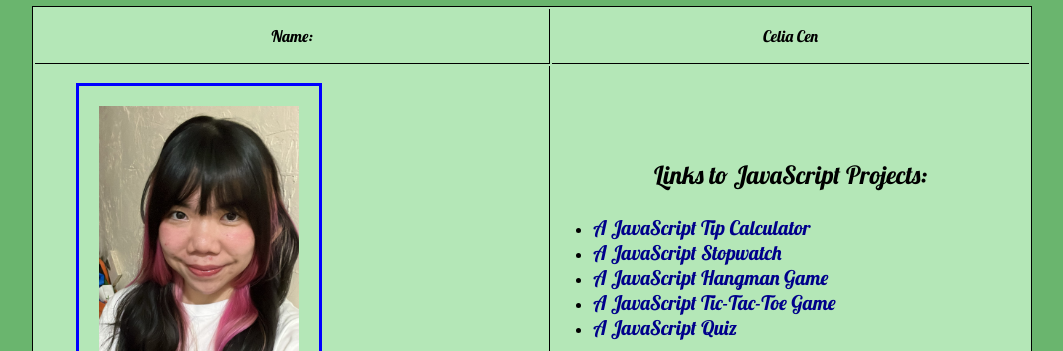
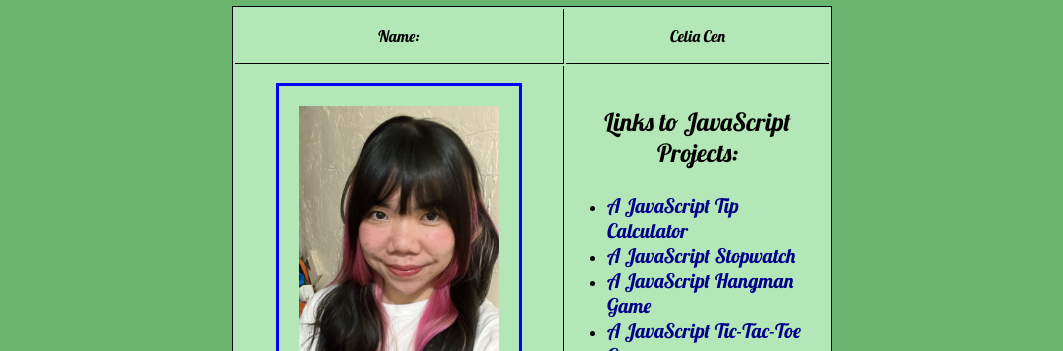
Before and after one commit to CeliaCen08/FinalExam2, a plain HTML site: page index.html in a window 1280 px wide. Shown: the part 77-428 px from the top of the page, without its empty margins (108-1171 px from the left). Drawn offline with Linux system fonts and the light colour scheme.

Commit message:
Add files via upload

```diff
--- a/styles.css
+++ b/styles.css
@@ -6,10 +6,10 @@ body {
 table {
     margin-left:auto;
     margin-right:auto;
-    width: 1000px;
+    width: 600px;
     background-color: #B4E7B7;
     vertical-align: middle;
-    border: 1px solid
+    border: 1px solid black;
 
 }
 
```
